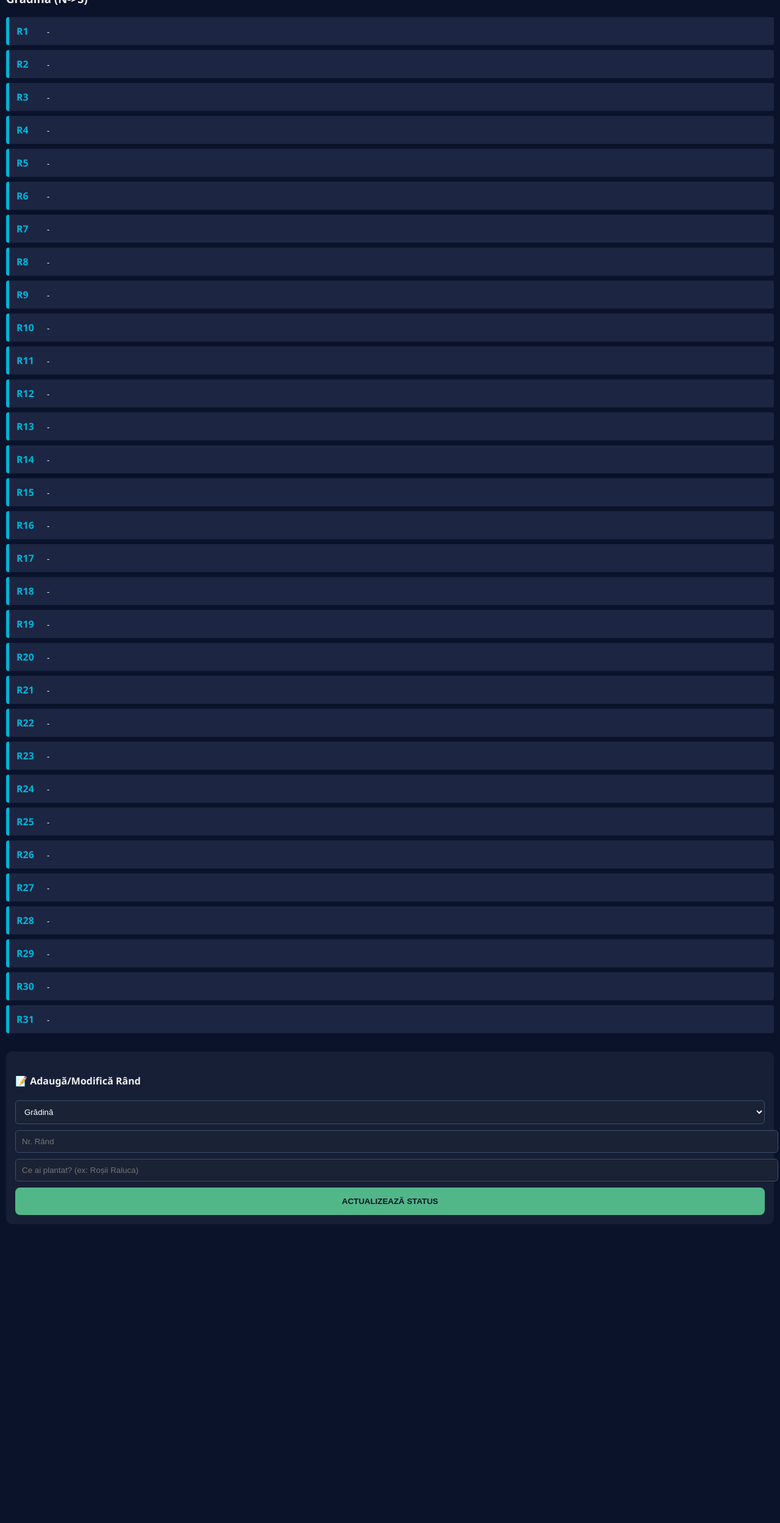
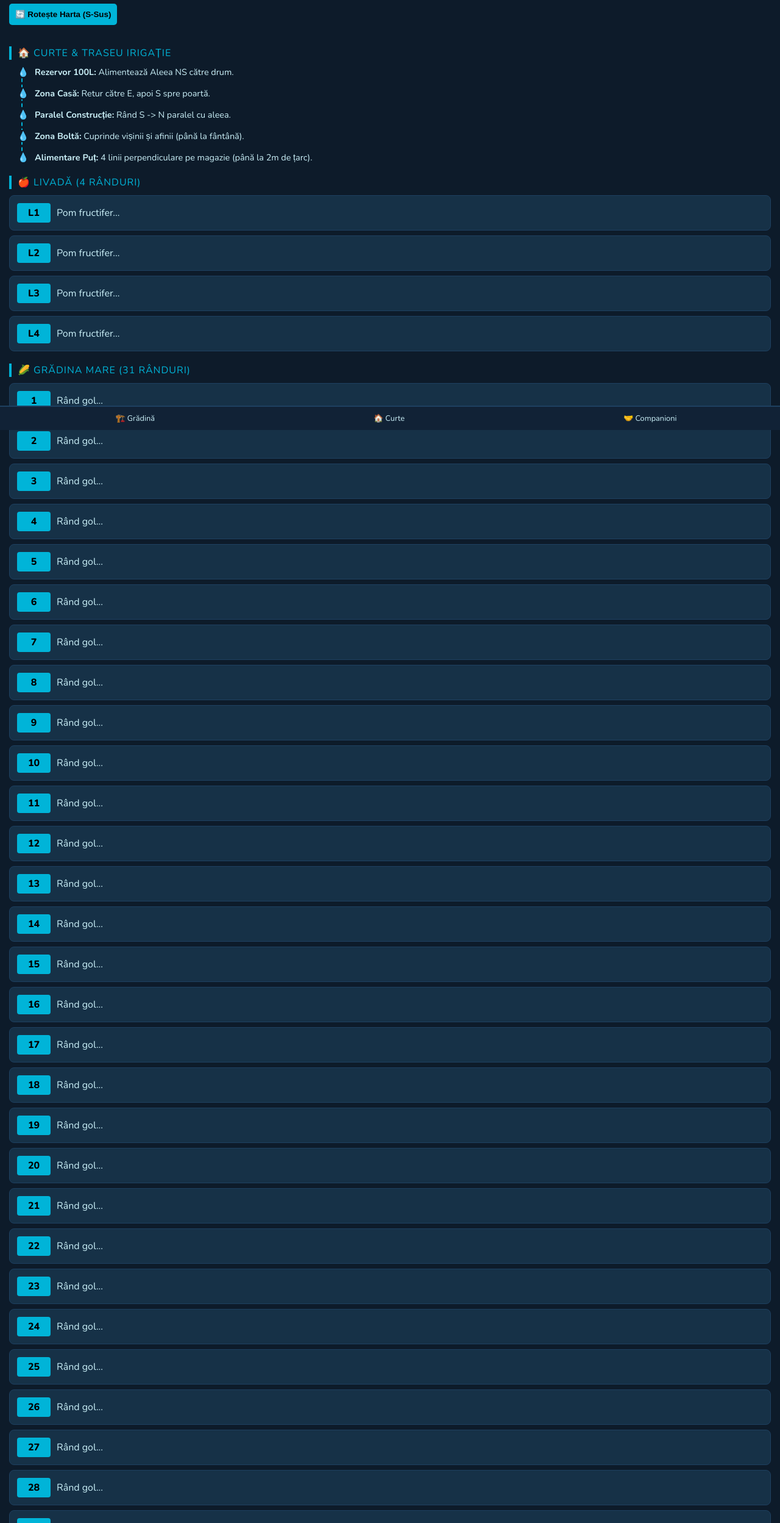
Before and after one commit to PricopeAdrianBook14112019/Gradina_noastra, a plain HTML site: page index.html in a window 1280 px wide. Shown: the part 95-2592 px from the top of the page at 61% size. Before the commit the page ends 2112 px from the top, so only its background shows below. Drawn offline with nearby package versions, Linux system fonts and the light colour scheme.

Commit message:
Add files via upload

```diff
--- a/index.html
+++ b/index.html
@@ -3,126 +3,131 @@
 <head>
     <meta charset="UTF-8">
     <meta name="viewport" content="width=device-width, initial-scale=1.0, maximum-scale=1.0, user-scalable=no">
-    <title>Grădina Dridu - Master Plan v9</title>
+    <title>Grădina Dridu v7 - INTEGRAL</title>
     <style>
+        @import url('https://fonts.googleapis.com/css2?family=Nunito:wght@400;600;700;800;900&family=JetBrains+Mono:wght@400;600&display=swap');
         :root {
-            --bg: #0b132b; --card: #1c2541; --accent: #3a506b; --text: #f0f0f0;
-            --water: #00b4d8; --plant: #52b788; --path: #5c677d;
+            --bg:#0d1b2a; --panel:#112236; --panel2:#163147; --border:#1e4060;
+            --accent:#00b4d8; --green:#52b788; --text:#caf0f8;
         }
-        body { font-family: 'Segoe UI', sans-serif; background: var(--bg); color: var(--text); margin: 0; padding: 10px; }
+        body { background: var(--bg); color: var(--text); font-family: 'Nunito', sans-serif; margin: 0; padding: 0; overflow-x: hidden; }
 
-        .header-nav { display: flex; overflow-x: auto; gap: 10px; padding-bottom: 10px; margin-bottom: 15px; }
-        .nav-btn { background: var(--accent); color: white; border: none; padding: 12px 20px; border-radius: 25px; white-space: nowrap; font-size: 0.9rem; }
+        /* Navigarea ta originală */
+        .bottom-nav { position: fixed; bottom: 0; width: 100%; background: var(--panel); display: flex; justify-content: space-around; padding: 10px; border-top: 2px solid var(--border); z-index: 100; }
+        .nav-item { color: var(--text); text-decoration: none; font-size: 0.8rem; text-align: center; }
 
-        /* Container Principal */
-        .zone-container { display: none; animation: fadeIn 0.4s; }
-        .zone-container.active { display: block; }
-        @keyframes fadeIn { from { opacity: 0; } to { opacity: 1; } }
+        /* Structura de Rânduri Optimizată */
+        .garden-container { padding: 15px; padding-bottom: 80px; transition: transform 0.5s ease; }
+        .is-rotated { transform: rotate(180deg); } /* Pentru orientarea Sud-Sus */
 
-        /* Grila de Rânduri */
-        .row-grid { display: flex; flex-direction: column; gap: 8px; }
-        .row-line {
-            background: var(--card); border-left: 5px solid var(--water);
-            padding: 12px; border-radius: 4px; display: flex; align-items: center; justify-content: space-between;
+        .row-box {
+            background: var(--panel2); border: 1px solid var(--border);
+            margin-bottom: 8px; border-radius: 8px; padding: 12px;
+            display: flex; align-items: center; gap: 10px;
         }
-        .row-id { font-weight: bold; color: var(--water); min-width: 40px; }
-        .row-content { flex-grow: 1; margin-left: 10px; font-size: 0.85rem; }
+        .row-num { background: var(--accent); color: #000; font-weight: 800; padding: 5px 10px; border-radius: 4px; min-width: 35px; text-align: center; }
 
-        /* Curtea - Vizualizare Specială */
-        .curte-path {
-            border: 2px dashed var(--path); padding: 15px; border-radius: 10px; position: relative;
-        }
-        .node { background: #34495e; padding: 10px; margin: 5px 0; border-radius: 5px; font-size: 0.8rem; }
-        .source { border: 2px solid var(--water); color: var(--water); font-weight: bold; text-align: center; }
+        /* Secțiunile cerute */
+        .zone-title { color: var(--accent); border-left: 4px solid var(--accent); padding-left: 10px; margin: 20px 0 10px 0; text-transform: uppercase; letter-spacing: 1px; }
 
-        /* Stil pentru mobil */
-        input, select { background: #1a2235; color: white; border: 1px solid var(--accent); padding: 10px; border-radius: 5px; width: 100%; margin-bottom: 10px; }
-        .btn-add { background: var(--plant); color: #0b132b; font-weight: bold; width: 100%; border: none; padding: 15px; border-radius: 8px; }
+        /* Companionii și Info (Păstrate) */
+        .companion-badge { font-size: 0.7rem; background: rgba(82, 183, 136, 0.2); border: 1px solid var(--green); color: var(--green); padding: 2px 6px; border-radius: 10px; }
+
+        /* Curtea - Schema Irigație (Logica ta nouă) */
+        .curte-flow { border-left: 2px dashed var(--accent); margin-left: 20px; padding-left: 20px; }
+        .flow-node { position: relative; margin-bottom: 15px; font-size: 0.9rem; }
+        .flow-node::before { content: '💧'; position: absolute; left: -28px; background: var(--bg); }
     </style>
 </head>
 <body>
 
-    <div class="header-nav">
-        <button class="nav-btn" onclick="showZone('gradina')">🌽 Grădină (31 r)</button>
-        <button class="nav-btn" onclick="showZone('livada')">🍎 Livadă (4 r)</button>
-        <button class="nav-btn" onclick="showZone('curte')">🏠 Curte & Irigații</button>
+    <div id="main-app" class="garden-container">
+        <h1>Grădina Dridu <span id="orientation-label">(N-Sus)</span></h1>
+        <button onclick="toggleRotation()" style="background: var(--accent); border: none; padding: 10px; border-radius: 5px; margin-bottom: 15px; font-weight: bold;">🔄 Rotește Harta (S-Sus)</button>
+
+        <div class="zone-title">🏠 Curte & Traseu Irigație</div>
+        <div class="curte-flow">
+            <div class="flow-node"><strong>Rezervor 100L:</strong> Alimentează Aleea NS către drum.</div>
+            <div class="flow-node"><strong>Zona Casă:</strong> Retur către E, apoi S spre poartă.</div>
+            <div class="flow-node"><strong>Paralel Construcție:</strong> Rând S -> N paralel cu aleea.</div>
+            <div class="flow-node"><strong>Zona Boltă:</strong> Cuprinde vișinii și afinii (până la fântână).</div>
+            <div class="flow-node"><strong>Alimentare Puț:</strong> 4 linii perpendiculare pe magazie (până la 2m de țarc).</div>
+        </div>
+
+        <div class="zone-title">🍎 Livadă (4 Rânduri)</div>
+        <div id="livada-rows"></div>
+
+        <div class="zone-title">🌽 Grădina Mare (31 Rânduri)</div>
+        <div id="gradina-rows"></div>
     </div>
 
-    <div id="gradina" class="zone-container active">
-        <h3>Grădina (N->S)</h3>
-        <div class="row-grid" id="grid-gradina">
-            </div>
-    </div>
-
-    <div id="livada" class="zone-container">
-        <h3>Livada (Partea de Sus)</h3>
-        <div class="row-grid" id="grid-livada">
-            </div>
-    </div>
-
-    <div id="curte" class="zone-container">
-        <h3>Schema Irigație Curte</h3>
-        <div class="curte-path">
-            <div class="node source">💧 REZERVOR 100L (E->S)</div>
-            <div class="node">📍 Alee NS (Spre Drum)</div>
-            <div class="node">📍 Paralel Construcție (S->N)</div>
-            <div class="node">📍 Boltă Viță (Vișini & Afini)</div>
-            <div class="node">📍 Zona Fântână / Ghiuvetă</div>
-            <div class="node source">🚰 ALIMENTARE PUȚ (Magazie)</div>
-            <div class="node" style="border-left: 4px solid var(--plant);">🌿 4 Linii Perpendiculare Magazie (Până la 2m de Țarc)</div>
-        </div>
-    </div>
-
-    <div style="margin-top: 30px; padding: 15px; background: rgba(255,255,255,0.05); border-radius: 10px;">
-        <h4>📝 Adaugă/Modifică Rând</h4>
-        <select id="sel-zone">
-            <option value="gradina">Grădină</option>
-            <option value="livada">Livadă</option>
-        </select>
-        <input type="number" id="sel-row" placeholder="Nr. Rând">
-        <input type="text" id="sel-plant" placeholder="Ce ai plantat? (ex: Roșii Raluca)">
-        <button class="btn-add" onclick="updateRow()">ACTUALIZEAZĂ STATUS</button>
-    </div>
+    <nav class="bottom-nav">
+        <div class="nav-item" onclick="showZone('gradina')">🏗️ Grădină</div>
+        <div class="nav-item" onclick="showZone('curte')">🏠 Curte</div>
+        <div class="nav-item" onclick="openCompanionUI()">🤝 Companioni</div>
+    </nav>
 
     <script>
-        function showZone(id) {
-            document.querySelectorAll('.zone-container').forEach(z => z.classList.remove('active'));
-            document.getElementById(id).classList.add('active');
-        }
+        // Datele despre companionii tăi (păstrate din v6)
+        const COMPANIONS = {
+            "rosii": ["busuioc", "usturoi", "morcov"],
+            "capsuni": ["usturoi", "ceapa", "spanac"],
+            "afine": ["acidofile", "rumegus"]
+        };
 
-        // Generare Rânduri Grădină (31)
-        const gGrid = document.getElementById('grid-gradina');
-        for(let i=1; i<=31; i++) {
-            gGrid.innerHTML += `<div class="row-line" id="g-row-${i}"><span class="row-id">R${i}</span><span class="row-content" id="g-content-${i}">-</span></div>`;
-        }
+        // Generare dinamică pentru a păstra structura fără a încărca fișierul
+        function initGarden() {
+            const gDiv = document.getElementById('gradina-rows');
+            for(let i=1; i<=31; i++) {
+                gDiv.innerHTML += `
+                    <div class="row-box" onclick="editRow('G', ${i})">
+                        <div class="row-num">${i}</div>
+                        <div class="row-content">
+                            <div id="g-text-${i}">Rând gol...</div>
+                            <div id="g-comp-${i}"></div>
+                        </div>
+                    </div>`;
+            }
 
-        // Generare Rânduri Livadă (4)
-        const lGrid = document.getElementById('grid-livada');
-        for(let i=1; i<=4; i++) {
-            lGrid.innerHTML += `<div class="row-line" id="l-row-${i}"><span class="row-id">L${i}</span><span class="row-content" id="l-content-${i}">-</span></div>`;
-        }
-
-        function updateRow() {
-            const zone = document.getElementById('sel-zone').value;
-            const row = document.getElementById('sel-row').value;
-            const plant = document.getElementById('sel-plant').value;
-            const prefix = zone === 'gradina' ? 'g-content-' : 'l-content-';
-
-            const target = document.getElementById(prefix + row);
-            if(target) {
-                target.innerText = plant;
-                // Salvare în localstorage
-                localStorage.setItem(prefix + row, plant);
+            const lDiv = document.getElementById('livada-rows');
+            for(let i=1; i<=4; i++) {
+                lDiv.innerHTML += `
+                    <div class="row-box" onclick="editRow('L', ${i})">
+                        <div class="row-num">L${i}</div>
+                        <div class="row-content" id="l-text-${i}">Pom fructifer...</div>
+                    </div>`;
             }
         }
 
-        // Load data
-        window.onload = () => {
-            for(let i=1; i<=31; i++) {
-                const val = localStorage.getItem('g-content-' + i);
-                if(val) document.getElementById('g-content-' + i).innerText = val;
+        function toggleRotation() {
+            const container = document.getElementById('main-app');
+            container.classList.toggle('is-rotated');
+            const label = document.getElementById('orientation-label');
+            label.innerText = container.classList.contains('is-rotated') ? '(S-Sus / Real Terrain)' : '(N-Sus)';
+        }
+
+        // Funcția de editare (păstrează logica de salvare)
+        function editRow(type, num) {
+            const plant = prompt(`Ce plantezi pe rândul ${type}${num}?`);
+            if(plant) {
+                const id = `${type.toLowerCase()}-text-${num}`;
+                document.getElementById(id).innerText = plant;
+                // Verificare automată companion
+                checkCompanions(type, num, plant);
             }
-        };
+        }
+
+        function checkCompanions(type, num, plant) {
+            const compDiv = document.getElementById(`${type.toLowerCase()}-comp-${num}`);
+            const p = plant.toLowerCase();
+            for (let key in COMPANIONS) {
+                if(p.includes(key)) {
+                    compDiv.innerHTML = COMPANIONS[key].map(c => `<span class="companion-badge">+ ${c}</span>`).join(' ');
+                }
+            }
+        }
+
+        window.onload = initGarden;
     </script>
 </body>
 </html>
```
